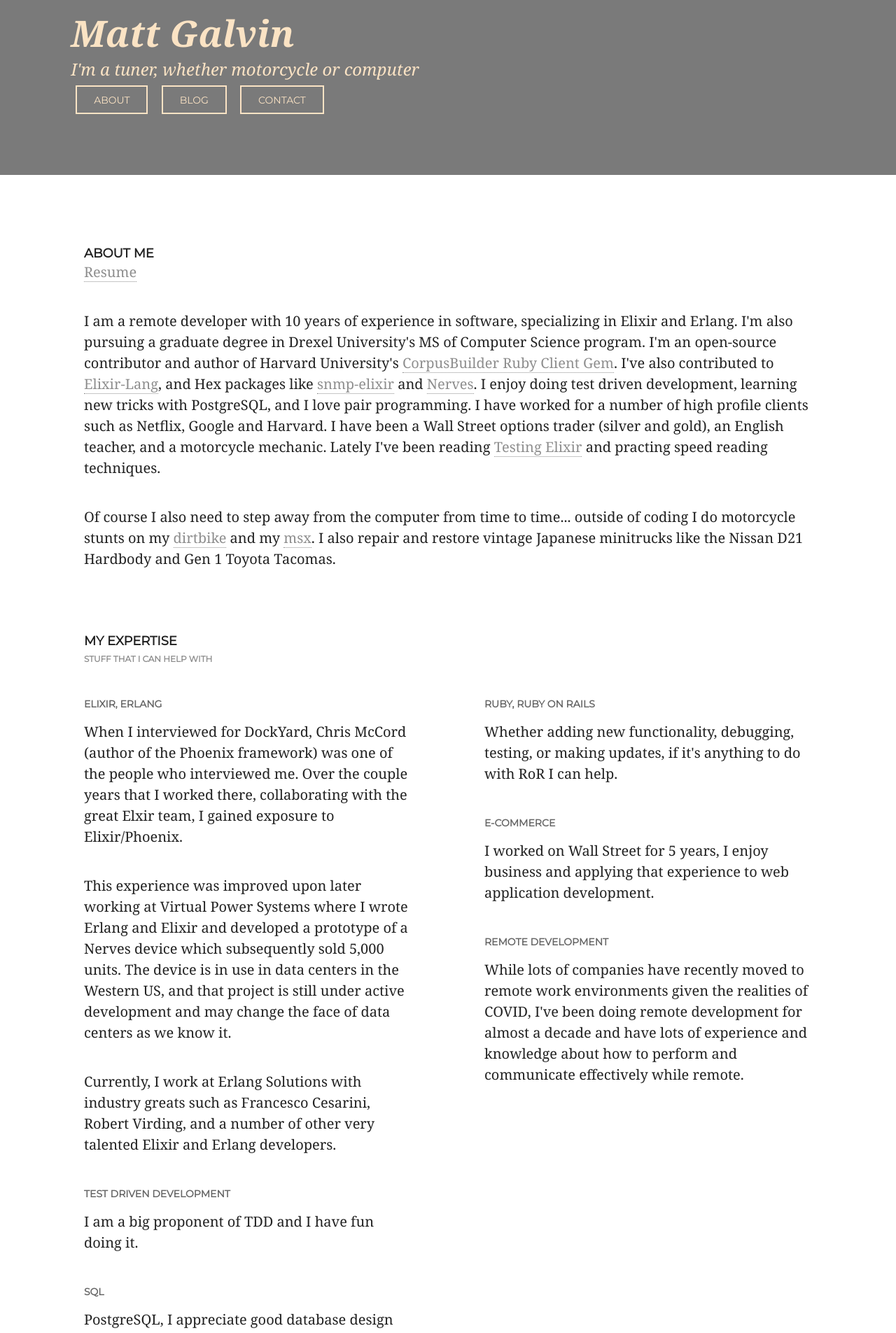
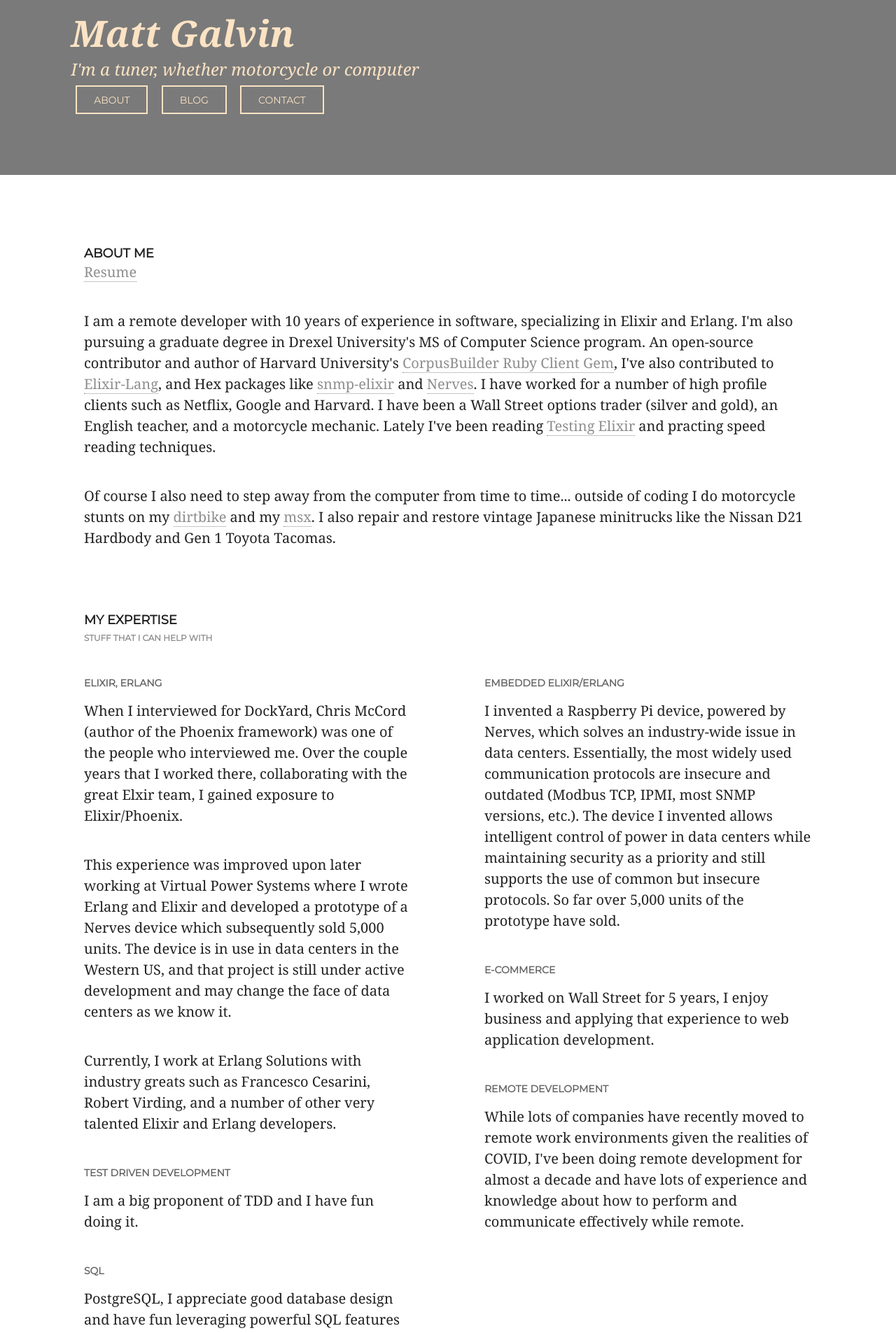
Before and after one commit to mattjg908/mattjg908.github.com, a Jekyll site: the page built from about/index.html, in a window 1280 px wide. Shown: the top 1905 px of the page at 70% size. Built offline with Jekyll 4.4.1, drawn with Linux system fonts in a browser that asks for light colours; some web fonts are replaced.

Commit message:
master Update about, resume

```diff
--- a/about/index.html
+++ b/about/index.html
@@ -17,16 +17,16 @@ overview: true
 
             <p>I am a remote developer with 10 years of experience in software,
             specializing in Elixir and Erlang. I'm also pursuing a graduate degree in
-            Drexel University's MS of Computer Science program. I'm an open-source
+            Drexel University's MS of Computer Science program. An open-source
             contributor and author of Harvard University's <a
               href="https://github.com/berkmancenter/corpusbuilder-ruby-client/blob/master/corpusbuilder-ruby.gemspec#L9">
               CorpusBuilder Ruby
-              Client Gem</a>. I've also contributed to <a
+              Client Gem</a>, I've also contributed to <a
               href="https://github.com/elixir-lang/elixir-lang.github.com/pull/1560">Elixir-Lang</a>,
             and Hex packages like <a
                                     href="https://github.com/jeanparpaillon/elixir-snmp/pull/21">snmp-elixir</a> and <a
-              href="https://github.com/nerves-project/nerves_examples/pull/222">Nerves</a>. I enjoy doing test
-            driven development, learning new tricks with PostgreSQL, and I love pair programming. I have worked for a number of high profile clients such as Netflix, Google and Harvard.
+              href="https://github.com/nerves-project/nerves_examples/pull/222">Nerves</a>. I have worked for a
+            number of high profile clients such as Netflix, Google and Harvard.
             I have been a Wall Street options trader (silver and gold), an
             English teacher, and a motorcycle mechanic. Lately I've been reading
             <a
@@ -82,8 +82,14 @@ overview: true
 
             <div class="one-half last">
 
-                <h4>Ruby, Ruby on Rails</h4>
-                <p>Whether adding new functionality, debugging, testing, or making updates, if it's anything to do with RoR I can help.</p>
+                <h4>Embedded Elixir/Erlang</h4>
+ <p>I invented a Raspberry Pi device, powered by Nerves, which solves an industry-wide
+ issue in data centers. Essentially, the most widely used communication protocols are
+ insecure and outdated (Modbus TCP, IPMI, most SNMP versions, etc.).
+ The device I invented allows intelligent control of power in data centers while
+ maintaining security as a priority and still supports the use of common but insecure
+ protocols. So far over 5,000 units of the prototype have
+ sold.</p>
 
                 <h4>E-Commerce</h4>
                 <p>I worked on Wall Street for 5 years, I enjoy business and applying that experience to web application development.</p>
```
Also changed, not shown: 2 other files.
